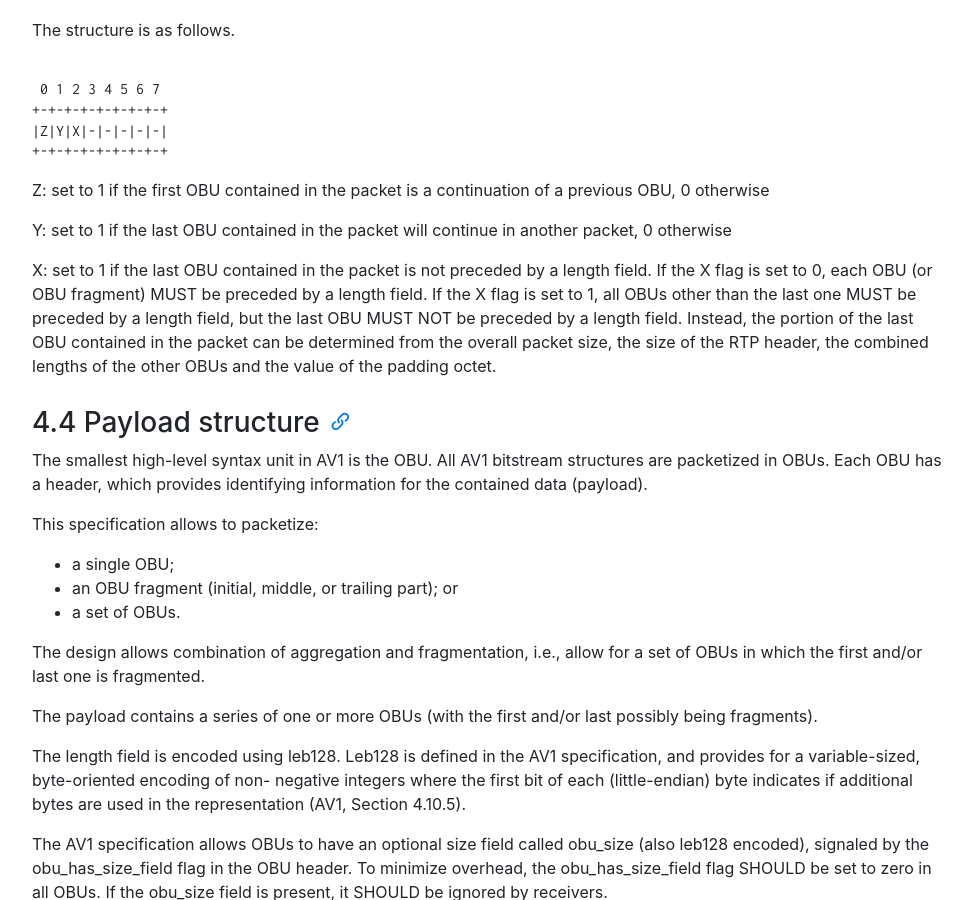
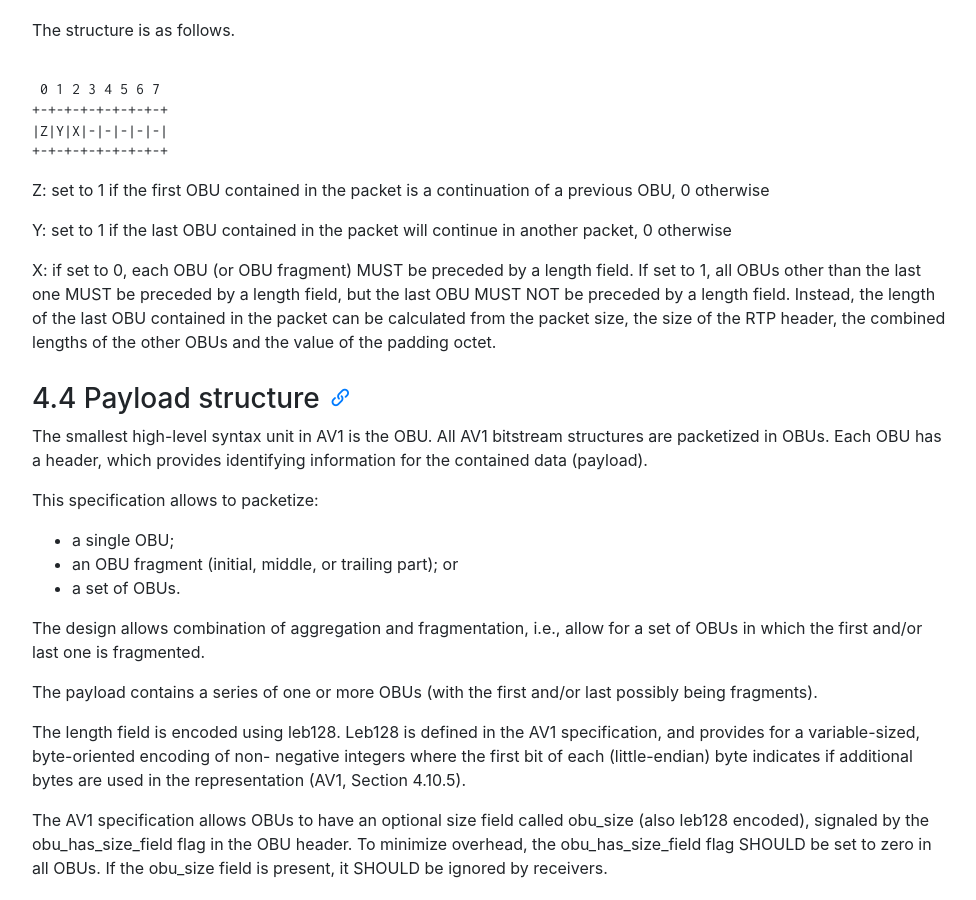
Before and after one commit to AOMediaCodec/av1-rtp-spec, a Jekyll site: the page built from index.md, in a window 1280 px wide and 900 px high, scrolled down 4368 px. Shown: the whole window, without its empty margins (53-1029 px from the left). Built offline with Jekyll 4.4.1, drawn with Linux system fonts in a browser that asks for light colours; nearby versions of some CDN libraries.

Commit message:
Text cleanup

```diff
--- a/av1-rtp-spec.md
+++ b/av1-rtp-spec.md
@@ -199,14 +199,12 @@ previous OBU, 0 otherwise
 Y: set to 1 if the last OBU contained in the packet will continue in another
 packet, 0 otherwise
 
-X: set to 1 if the last OBU contained in the packet is not preceded by a
-length field. If the X flag is set to 0, each OBU (or OBU fragment) MUST
-be preceded by a length field. If the X flag is set to 1, all OBUs other
-than the last one MUST be preceded by a length field, but the last OBU
-MUST NOT be preceded by a length field. Instead, the portion of the last OBU
-contained in the packet can be determined from the overall packet size,
-the size of the RTP header, the combined lengths of the other OBUs and the
-value of the padding octet.
+X: if set to 0, each OBU (or OBU fragment) MUST be preceded by a length
+field. If set to 1, all OBUs other than the last one MUST be preceded by
+a length field, but the last OBU MUST NOT be preceded by a length field.
+Instead, the length of the last OBU contained in the packet can be
+calculated from the packet size, the size of the RTP header, the
+combined lengths of the other OBUs and the value of the padding octet.
 
 ### 4.4 Payload structure
 
```
